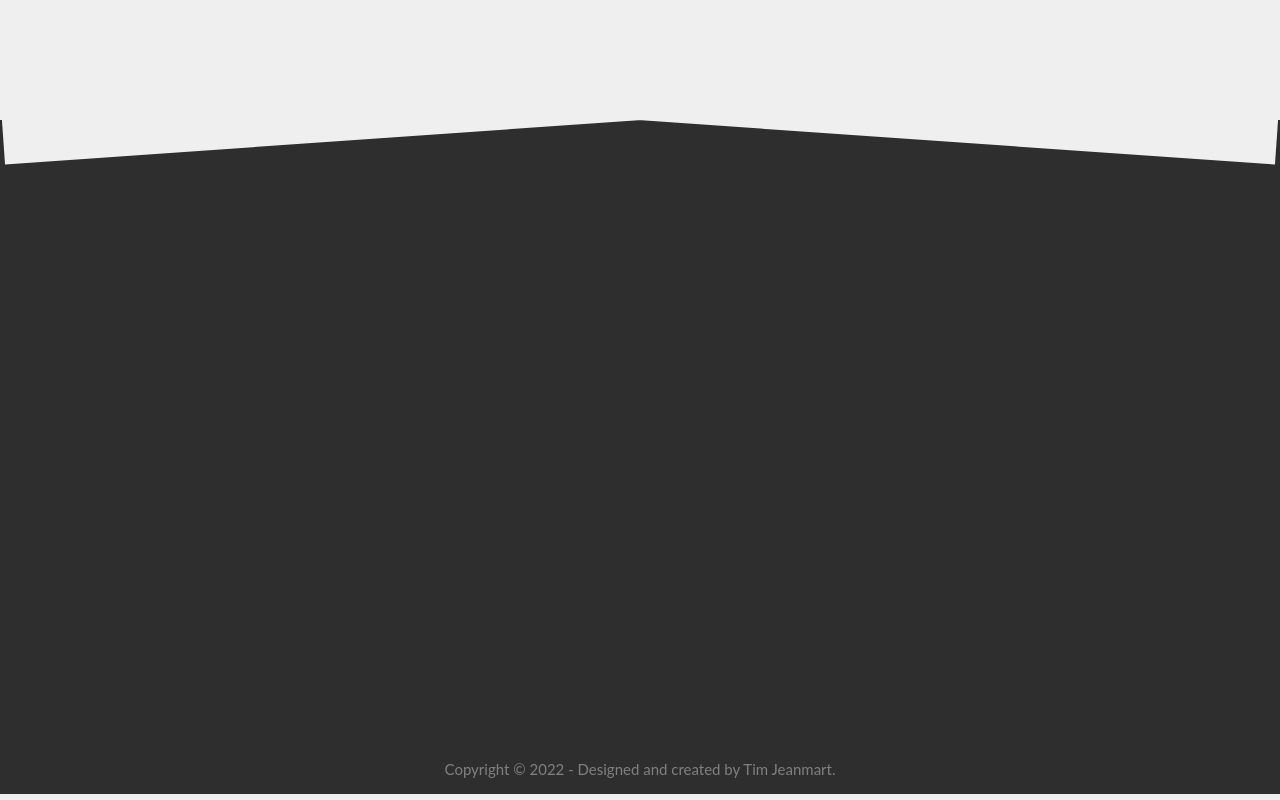
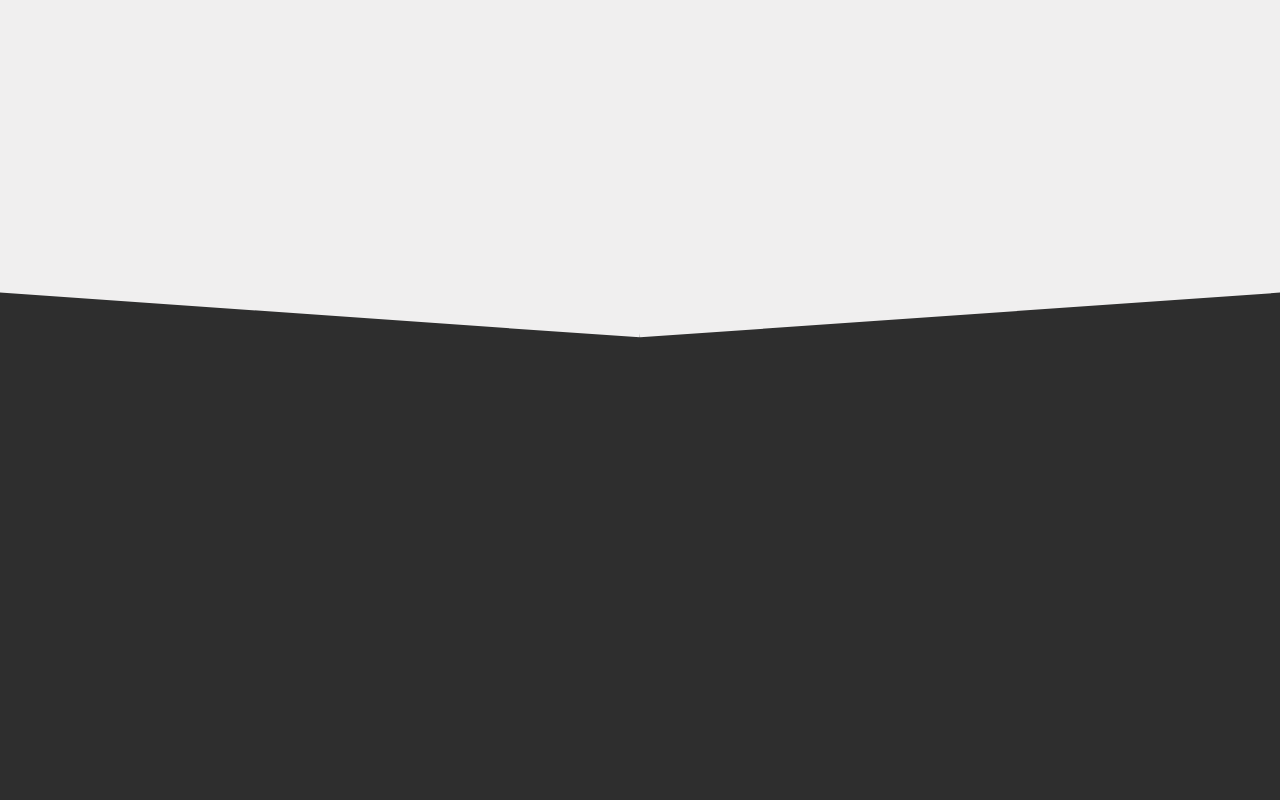
Before and after one commit to Tim-jn/Portfolio, a React (Create React App) app: page / in a window 1280 px wide. Shown: the part 3080-3880 px from the top of the page. Built offline with nearby package versions, Linux system fonts and the light colour scheme.

Commit message:
update style

```diff
--- a/src/App.scss
+++ b/src/App.scss
@@ -133,7 +133,7 @@ body {
 
 .work {
   position: relative;
-  height: 100vh;
+  height: 120vh;
   width: 100%;
 }
 
@@ -143,12 +143,11 @@ body {
   height: 100%;
   position: relative;
   margin: auto;
-  margin-bottom: 20%;
 }
 
 .contact {
   position: relative;
-  height: 78vh;
+  height: 80vh;
   width: 100%;
   background-color: $secondary-bg-color;
   padding-top: 200px;
@@ -158,22 +157,22 @@ body {
 .contact::before {
   content: '';
   position: absolute;
-  width: 100%;
+  width: 50.3%;
   height: 100px;
-  top: -100px;
+  top: -65px;
   left: 0px;
-  transform: rotate(176deg);
+  transform: rotate(4deg);
   background-color: $primary-bg-color;
 }
 
 .contact::after {
   content: '';
   position: absolute;
-  width: 100%;
+  width: 50.3%;
   height: 100px;
-  top: -100px;
+  top: -65px;
   right: 0px;
-  transform: rotate(4deg);
+  transform: rotate(176deg);
   background-color: $primary-bg-color;
 }
 
```
